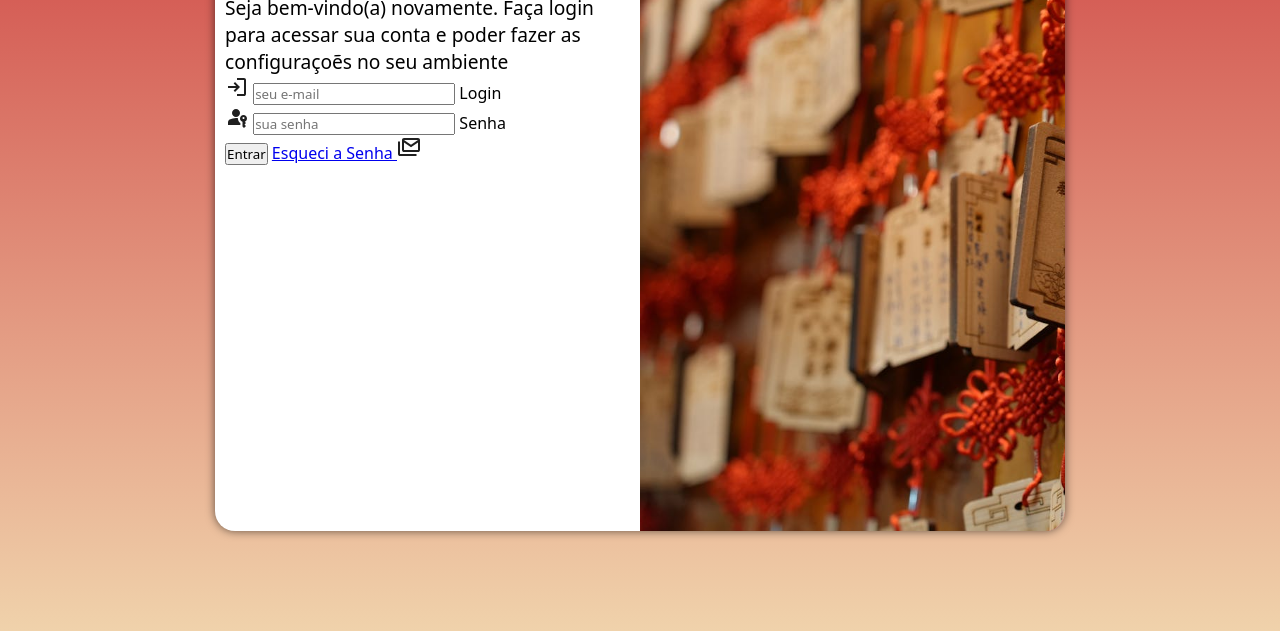
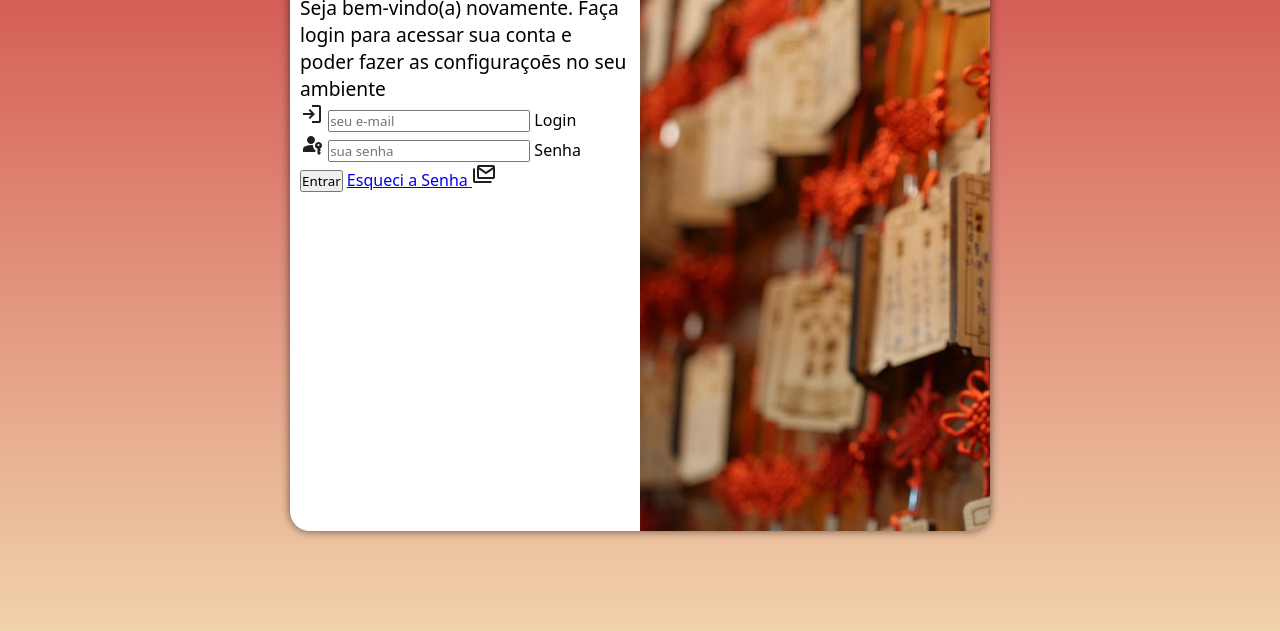
Before and after one commit to diegovieiradv/Projeto-login, a plain HTML site: page index.html in a window 1280 px wide. Shown: the part 169-800 px from the top of the page. Drawn offline with Linux system fonts and the light colour scheme.

Commit message:
atualizei tamanho de tela

```diff
--- a/estilos/media-query.css
+++ b/estilos/media-query.css
@@ -22,7 +22,7 @@ section#login > div#formulario{
         background-image: linear-gradient(rgb(206, 64, 64), rgb(240, 210, 171));
     }
     section#login{
-        width: 850px;
+        width: 700px;
     }
     section#login > div#imagem{
         float: right;
```
